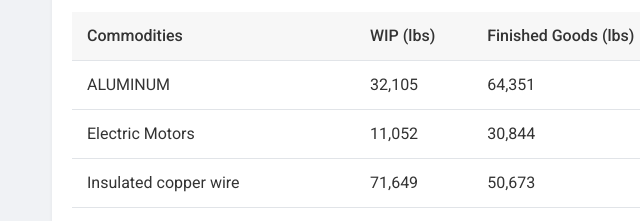
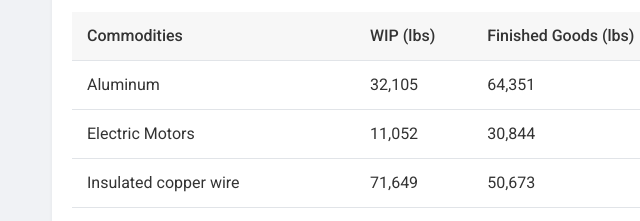
Before and after one commit to tb454/HTMLs, a website: page idk.html in a window 1280 px wide. Shown: the part 693-914 px from the top of the page, 0-640 px from the left. Drawn offline with nearby package versions, Linux system fonts and the light colour scheme.

Commit message:
modified:   idk.html

```diff
--- a/idk.html
+++ b/idk.html
@@ -236,7 +236,7 @@
         </thead>
         <tbody>
           <tr onclick="rowClicked('ALUMINUM')">
-            <td>ALUMINUM</td>
+            <td>Aluminum</td>
             <td>32,105</td>
             <td>64,351</td>
             <td>96,456</td>
```
